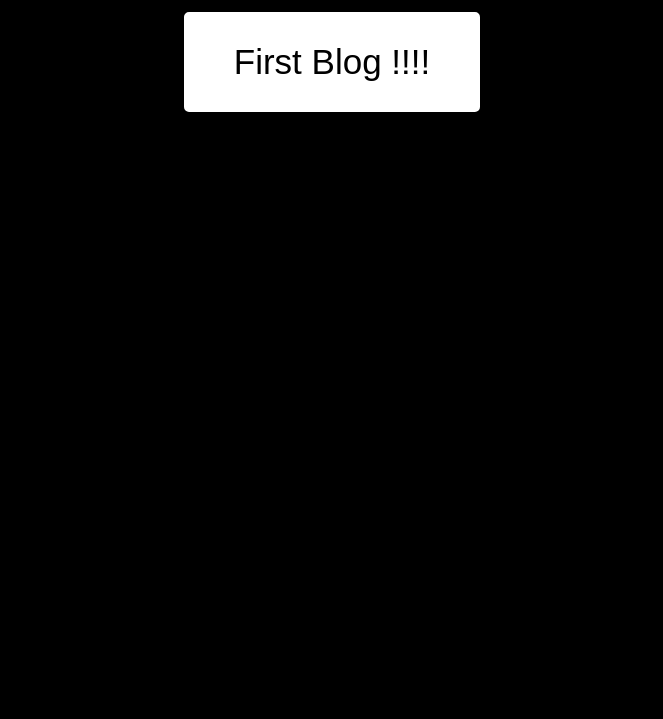
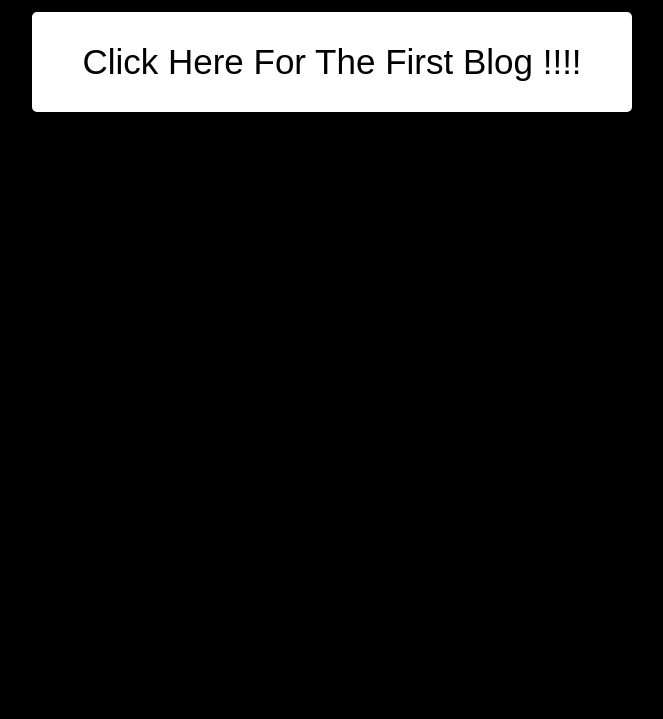
Before and after one commit to heyysarthak/Blog, a plain HTML site: page index.html in a window 1280 px wide. Shown: the part 81-800 px from the top of the page, without its empty margins (308-971 px from the left). Drawn offline with Linux system fonts and the light colour scheme.

Commit message:
Update index.html

```diff
--- a/index.html
+++ b/index.html
@@ -9,7 +9,7 @@
   <body bgcolor="black">
   <div class="everything">
       <h1 id="title">Click The Button</h1>
-      <button id="button">First Blog !!!!</button>
+      <button id="button">Click Here For The First Blog !!!!</button>
       <audio controls hidden id="song">
         <source src="roll.mp3" type="audio/mpeg">
       Your browser does not support the audio element.
```
